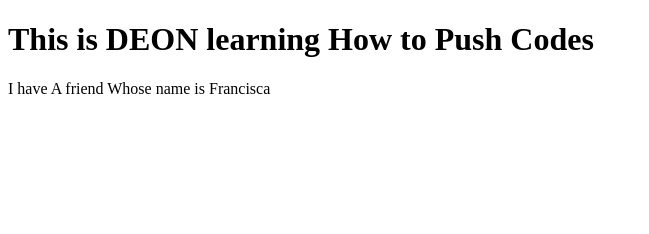
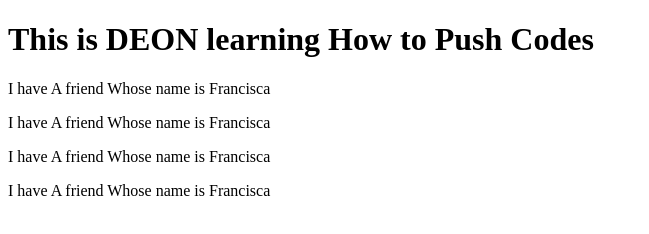
Before and after one commit to Deon-dev/GIT, a plain HTML site: page index.html in a window 1280 px wide. Shown: the whole page, without its empty margins (0-649 px from the left). Drawn offline with Linux system fonts and the light colour scheme.

Commit message:
Added 3 more lines of code

```diff
--- a/index.html
+++ b/index.html
@@ -8,5 +8,8 @@
 <body>
     <h1>This is DEON learning How to Push Codes</h1>
     <p>I have A friend Whose name is Francisca</p>
+    <p>I have A friend Whose name is Francisca</p>
+    <p>I have A friend Whose name is Francisca</p>
+    <p>I have A friend Whose name is Francisca</p>
 </body>
 </html>
```
